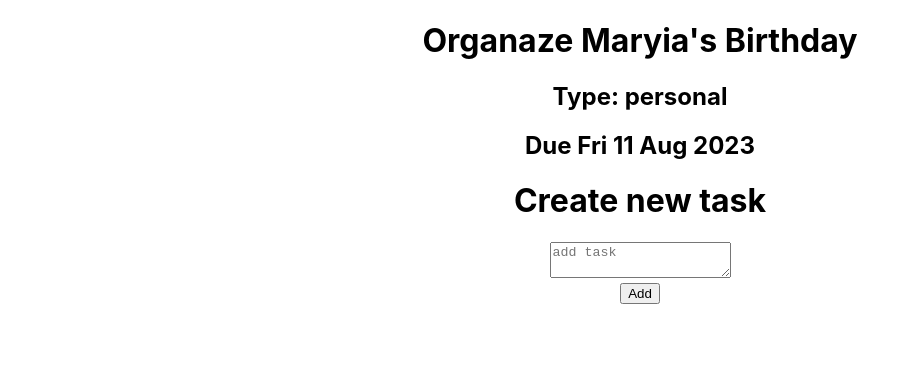
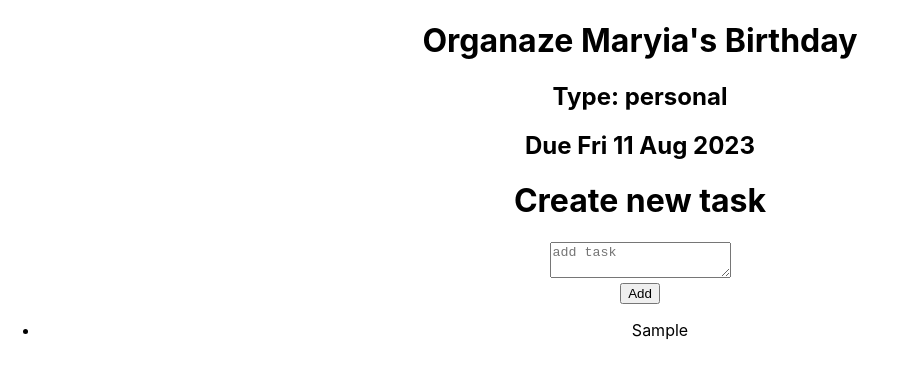
Before and after one commit to MaryiaBialetskaya1/react-app-01, a React (Create React App) app: page / in a window 1280 px wide. Both pictures are taken after typing "Sample" into the empty fields and a click on the button "Add". Shown: the top 378 px of the page, without its empty margins (0-897 px from the left). Built offline with nearby package versions, Linux system fonts and the light colour scheme.

Commit message:
edit errors

```diff
--- a/src/components/List/List.js
+++ b/src/components/List/List.js
@@ -5,19 +5,32 @@ export class List extends Component {
     input: "",
     listItems: [],
   };
+  onFormSubmit(e) {
+    e.preventDefault();
+  }
   onChangeEvent(e) {
     this.setState({ input: e });
     console.log(e);
   }
   addItem(input) {
+    if (input === "") {
+      alert("Enter an item. No empty strings.");
+    } else {
       let items = this.state.listItems;
       items.push(input);
       this.setState({ listItems: items, input: "" });
       console.log(items);
     }
+  }
+
+  markedWord(e) {
+    const item = e.target;
+    item.classList.toggle("marked");
+  }
   render() {
     return (
       <div>
+        <form onSubmit={this.onFormSubmit}>
           <h1>Create new task</h1>
           <div>
             <textarea
@@ -29,10 +42,18 @@ export class List extends Component {
             ></textarea>
           </div>
           <div>
-          <button onClick={() => this.addItem(this.state.listItems)}>
-            Add
-          </button>
+            <button onClick={() => this.addItem(this.state.input)}>Add</button>
           </div>
+          <div>
+            <ul>
+              {this.state.listItems.map((item, index) => (
+                <li onClick={this.markedWord} key={index}>
+                  {item}
+                </li>
+              ))}
+            </ul>
+          </div>
+        </form>
       </div>
     );
   }
```
Lines whose indentation alone changed are shown as unchanged.
